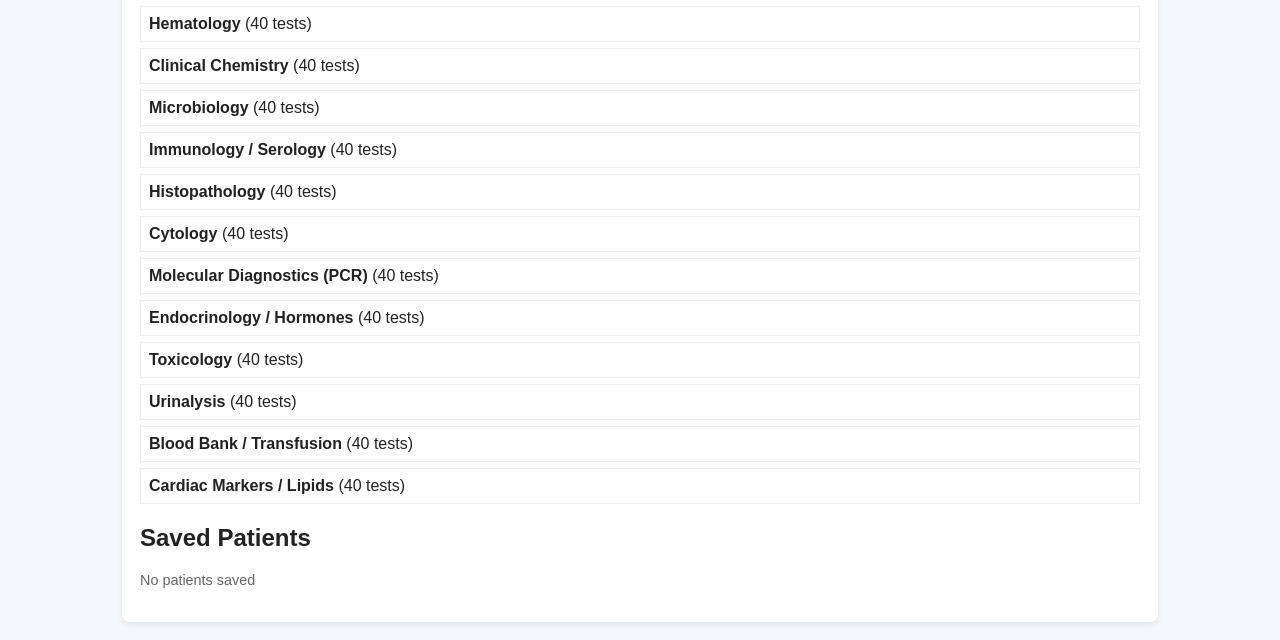
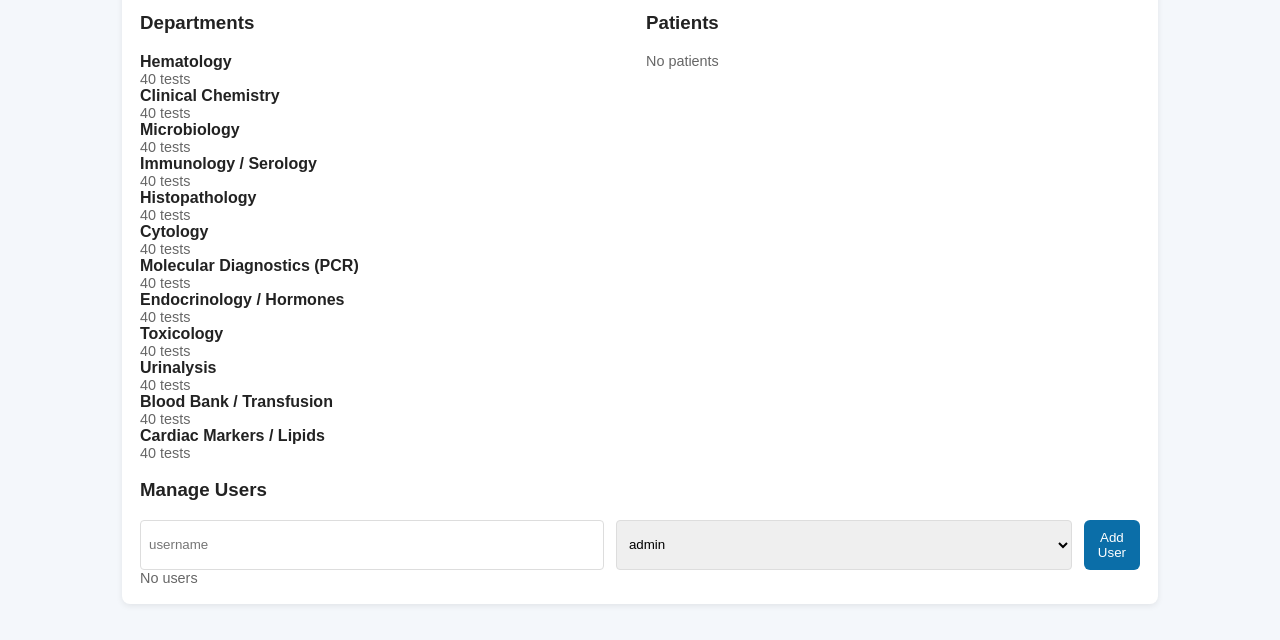
Before and after one commit to MHSons/AMCL, a plain HTML site: page admin.html in a window 1280 px wide. Shown: the part 222-862 px from the top of the page. Drawn offline with Linux system fonts and the light colour scheme.

Commit message:
Update admin.html

```diff
--- a/admin.html
+++ b/admin.html
@@ -1,29 +1,79 @@
 <!doctype html>
-<html><head><meta charset="utf-8"><title>Admin</title><link rel="stylesheet" href="style.css"></head>
+<html lang="en">
+<head>
+  <meta charset="utf-8">
+  <title>Admin - Alpha Lab</title>
+  <meta name="viewport" content="width=device-width,initial-scale=1">
+  <link rel="stylesheet" href="style.css">
+</head>
 <body>
-  <div class="header"><h2>Admin - Alpha-like Lab</h2></div>
-  <div class="container">
-    <div class="nav"><a href="index.html">Home</a> <a href="register_patient.html">Register Patient</a> <a href="view_reports.html">View Reports</a></div>
-    <h1>Departments & Patients</h1>
-    <div id="depts"></div>
-    <h2>Saved Patients</h2>
-    <div id="patients"></div>
-    <div class="footer"></div>
+  <header class="header smallbar">
+    <div class="brand"><img src="logo.svg" class="logo"><h1 class="small">Admin</h1></div>
+    <nav class="nav"><a href="index.html">Home</a> <a href="register_patient.html">Register</a> <a href="view_reports.html">Reports</a></nav>
+  </header>
+
+  <main class="container">
+    <h2>Admin Dashboard</h2>
+    <div style="display:flex;gap:12px;flex-wrap:wrap">
+      <div style="flex:1;min-width:260px">
+        <h3>Departments</h3>
+        <div id="deptBox"></div>
       </div>
+      <div style="flex:1;min-width:260px">
+        <h3>Patients</h3>
+        <div id="patientsBox"></div>
+      </div>
+    </div>
+
+    <h3 style="margin-top:18px">Manage Users</h3>
+    <form id="userForm">
+      <div class="form-row">
+        <input id="uname" placeholder="username" required>
+        <select id="urole"><option value="admin">admin</option><option value="tech">tech</option></select>
+        <button class="btn" type="submit">Add User</button>
+      </div>
+    </form>
+    <div id="userList"></div>
+
+  </main>
+
   <script src="tests.js"></script>
   <script>
-const deptsDiv = document.getElementById('depts');
-departments.forEach(d=>{
-  const box = document.createElement('div');
-  box.style.padding='8px'; box.style.border='1px solid #eee'; box.style.marginBottom='6px';
-  box.innerHTML = '<strong>'+d.name+'</strong> ('+d.tests.length+' tests)';
-  deptsDiv.appendChild(box);
+    // render departments
+    function renderDepts(){
+      const box = document.getElementById('deptBox');
+      box.innerHTML = departments.map(d=>`<div class="list-item"><strong>${d.name}</strong> <div class="small">${d.tests.length} tests</div></div>`).join('');
+    }
+
+    function renderPatients(){
+      const box = document.getElementById('patientsBox');
+      const patients = JSON.parse(localStorage.getItem('patients')||'[]');
+      box.innerHTML = patients.length ? patients.slice().reverse().map(p=>`<div class="list-item"><strong>${p.name}</strong> (${p.id}) <div class="small">Dept: ${p.department}</div></div>`).join('') : '<div class="small">No patients</div>';
+    }
+
+    // manage users (stored in localStorage)
+    function renderUsers(){
+      const list = document.getElementById('userList');
+      const users = JSON.parse(localStorage.getItem('lab_users')||'[]');
+      list.innerHTML = users.length ? users.map(u=>`<div class="list-item"><strong>${u.username}</strong> - ${u.role}</div>`).join('') : '<div class="small">No users</div>';
+    }
+
+    document.getElementById('userForm').addEventListener('submit', function(e){
+      e.preventDefault();
+      const u = document.getElementById('uname').value.trim();
+      const r = document.getElementById('urole').value;
+      if (!u) return;
+      const users = JSON.parse(localStorage.getItem('lab_users')||'[]');
+      users.push({username:u, role:r});
+      localStorage.setItem('lab_users', JSON.stringify(users));
+      document.getElementById('uname').value = '';
+      renderUsers();
     });
-const patientsDiv = document.getElementById('patients');
-function renderPatients(){
-  const patients = JSON.parse(localStorage.getItem('patients')||'[]');
-  patientsDiv.innerHTML = patients.length ? patients.map(p=>'<div style="padding:8px;border-bottom:1px solid #f0f0f0">ID:'+p.id+' <strong>'+p.name+'</strong> - '+p.department+' - '+p.tests.length+' tests</div>').join('') : '<div class="small">No patients saved</div>';
-}
+
+    // initial
+    renderDepts();
     renderPatients();
+    renderUsers();
   </script>
-</body></html>
+</body>
+</html>
```
Lines whose indentation alone changed are shown as unchanged.
